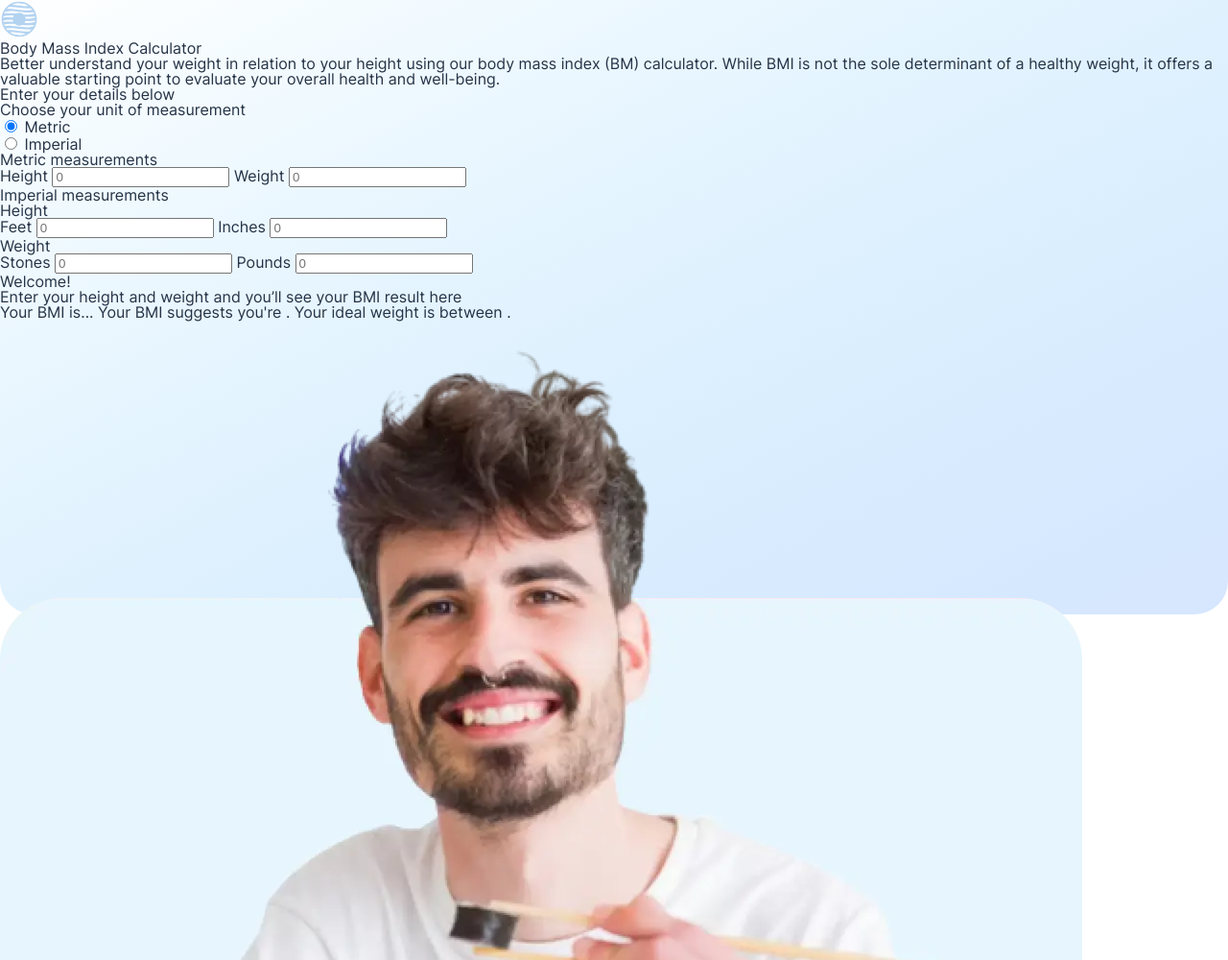
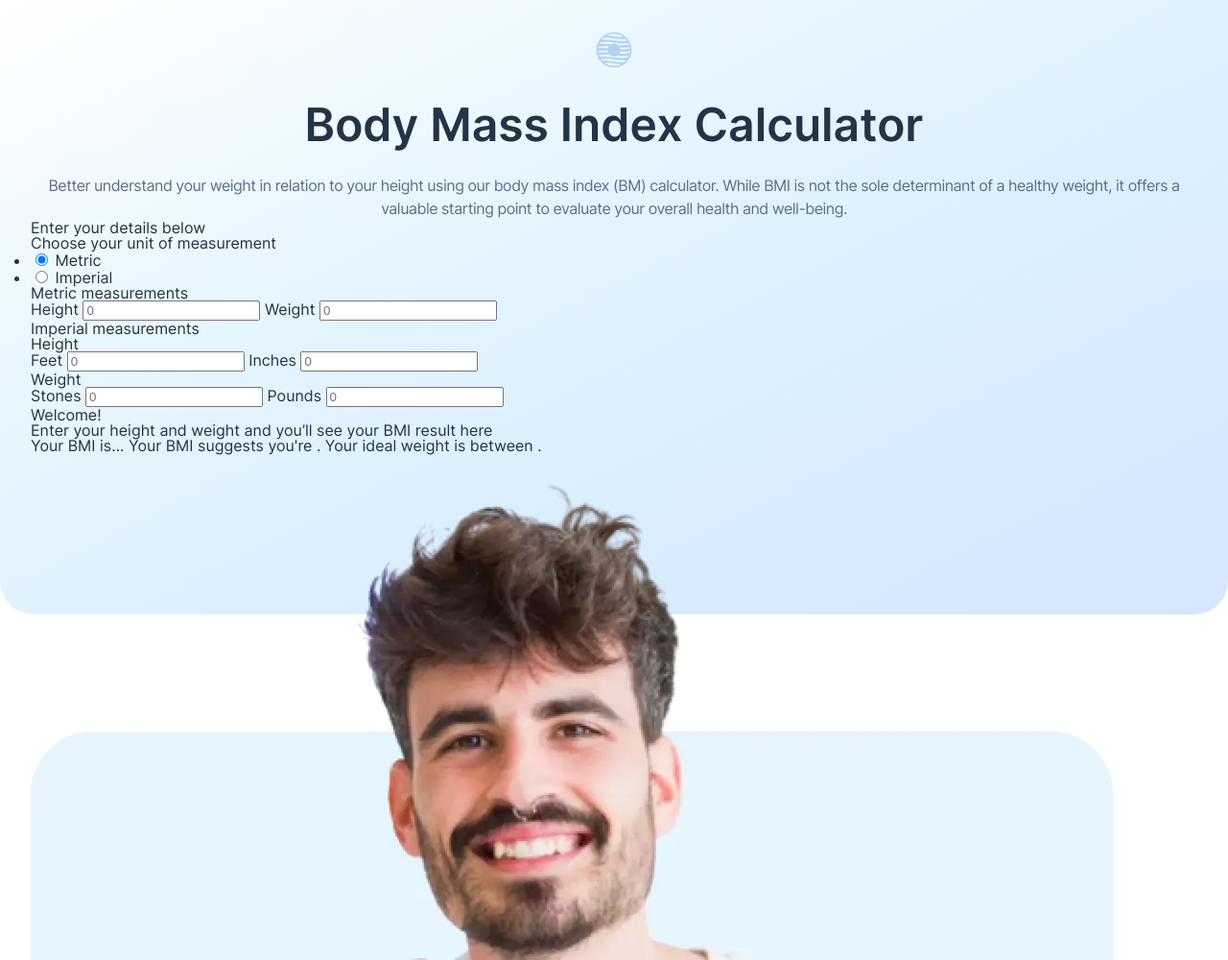
Before and after one commit to srijanss/bmi-calculator, a website built with Vite: page index.html in a window 1280 px wide. Shown: the top 1000 px of the page at 96% size. Built offline with nearby package versions, Linux system fonts and the light colour scheme.

Commit message:
Add styling to header and main sections

```diff
--- a/assets/css/styles.css
+++ b/assets/css/styles.css
@@ -56,13 +56,34 @@ img {
 header {
   --logo-size: 40px;
   width: 100%;
+  display: flex;
+  justify-content: center;
+  padding: 2rem 0 0;
 
   & img {
     width: var(--logo-size);
-    heigth: var(--logo-size);
+    height: var(--logo-size);
   }
 }
 
 main {
   width: 100%;
+  padding: 2rem 2rem 0;
+
+  & h1 {
+    font-size: 3rem; /* 48px */
+    font-variation-settings: "wght" var(--fw-semi-bold);
+    line-height: 1.1;
+    text-align: center;
+  }
+
+  & p {
+    font-size: 1rem;
+    font-variation-settings: "wght" var(--fw-regular);
+    line-height: 1.5;
+    color: var(--color-dark-electric-blue);
+    letter-spacing: -0.5px;
+    text-align: center;
+    margin-top: 1.5rem;
+  }
 }
```
